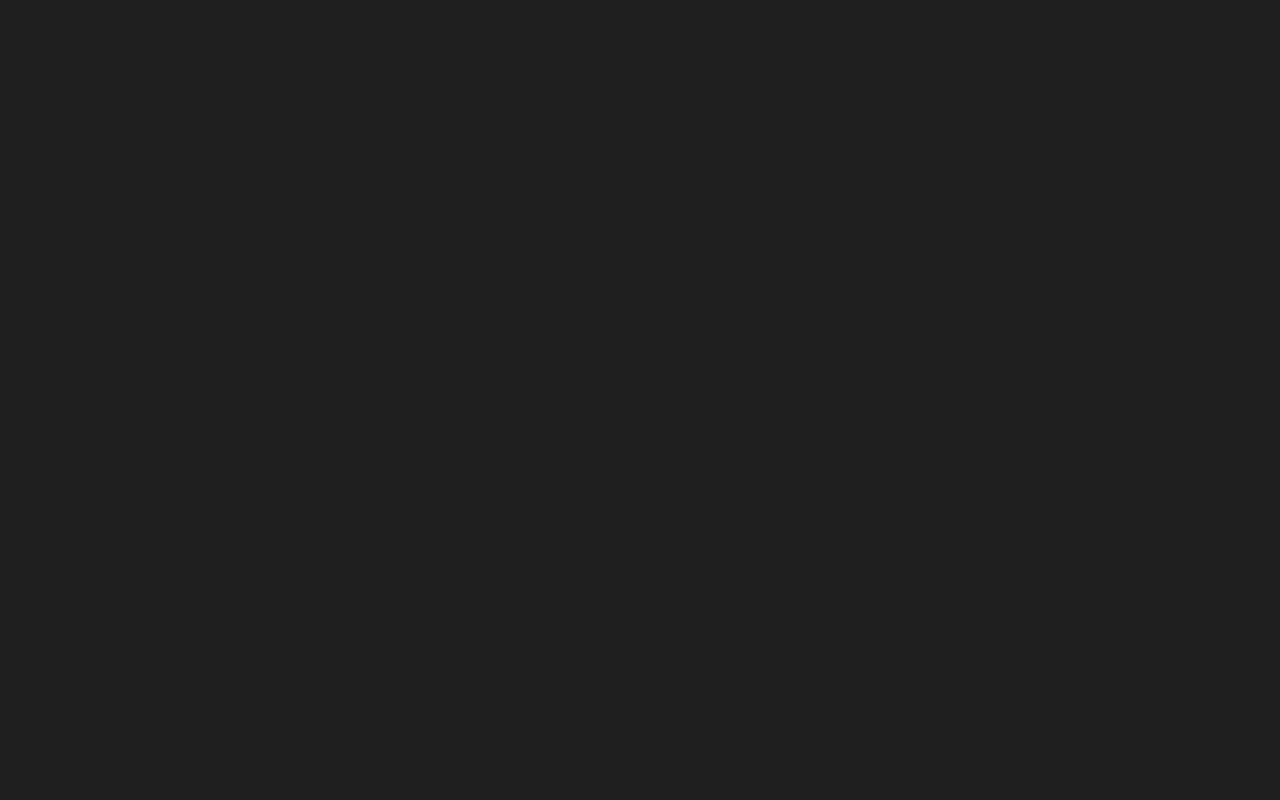
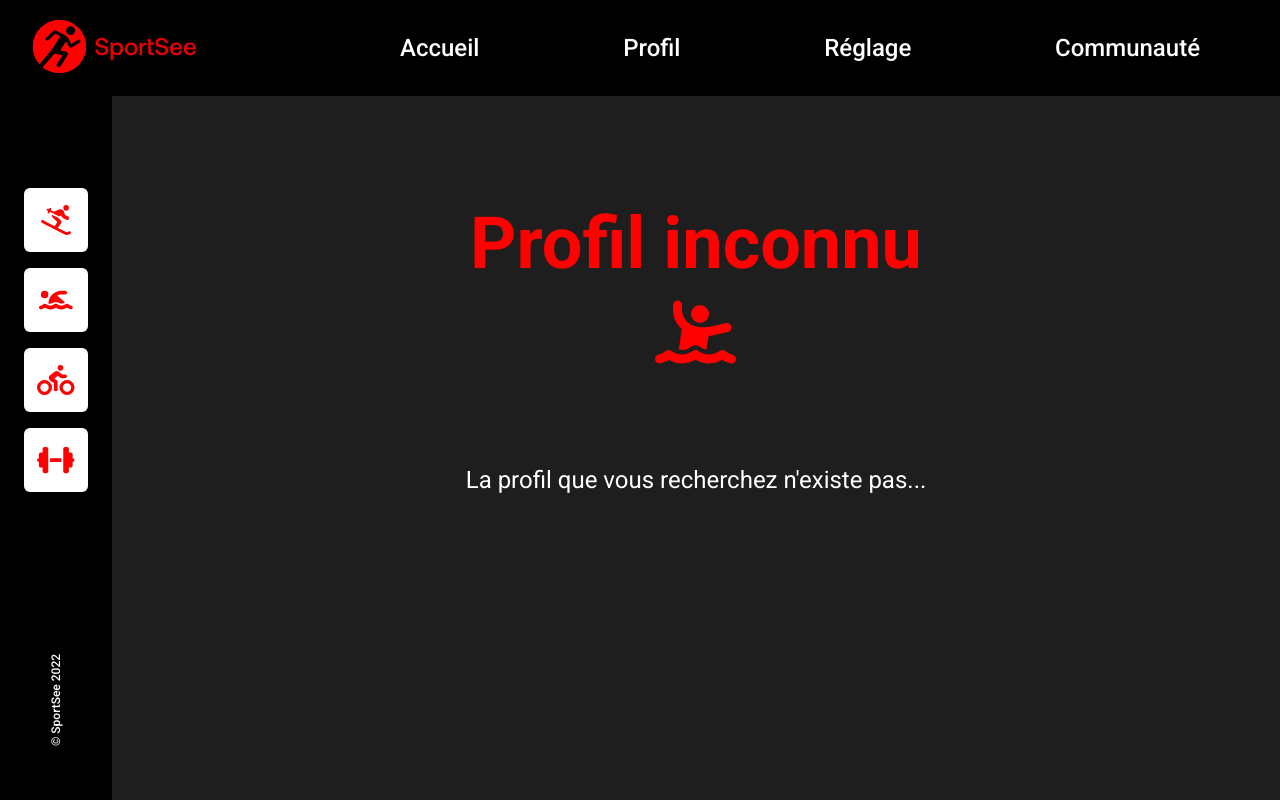
Before and after one commit to borisMontavon/BorisMontavon_12_17032022, a React (Create React App) app in the folder sportsee/: page /profil/1 in a window 1280 px wide. Before the commit this address had no page. Built offline with nearby package versions, Linux system fonts and the light colour scheme; no server answers.

Commit message:
[+] Error and profil not found page, [*] small fix on padding for main container

```diff
--- a/sportsee/src/App.js
+++ b/sportsee/src/App.js
@@ -1,12 +1,18 @@
 import { Routes, Route } from "react-router-dom";
 import "./css/compiled/compiled.css";
 import ProfilPage from "./render/profilPage";
+import ErrorPage from "./render/components/errorPage";
+import HorizontalNav from "./render/components/horizontalNav";
+import VerticalNav from "./render/components/verticalNav";
 
 function App() {
     return (
         <div className="min-h-screen bg-bgDark xl:overflow-hidden">
+            <HorizontalNav />
+            <VerticalNav />
             <Routes>
-                <Route path="/:id" element={<ProfilPage />} />
+                <Route path="/profil/:id" element={<ProfilPage />} />
+                <Route path="*" element={<ErrorPage />} />
             </Routes>
         </div>
     );
--- a/sportsee/src/css/compiled/compiled.css
+++ b/sportsee/src/css/compiled/compiled.css
@@ -305,6 +305,18 @@ Ensure the default browser behavior of the `hidden` attribute.
   grid-column: span 2 / span 2;
 }.row-span-2{
   grid-row: span 2 / span 2;
+}.my-8{
+  margin-top: 2rem;
+  margin-bottom: 2rem;
+}.my-10{
+  margin-top: 2.5rem;
+  margin-bottom: 2.5rem;
+}.my-12{
+  margin-top: 3rem;
+  margin-bottom: 3rem;
+}.my-16{
+  margin-top: 4rem;
+  margin-bottom: 4rem;
 }.ml-28{
   margin-left: 7rem;
 }.mt-24{
@@ -317,6 +329,10 @@ Ensure the default browser behavior of the `hidden` attribute.
   margin-bottom: 1.5rem;
 }.mb-4{
   margin-bottom: 1rem;
+}.mb-8{
+  margin-bottom: 2rem;
+}.mt-4{
+  margin-top: 1rem;
 }.inline{
   display: inline;
 }.flex{
@@ -402,6 +418,8 @@ Ensure the default browser behavior of the `hidden` attribute.
   padding: 1rem;
 }.p-2{
   padding: 0.5rem;
+}.p-6{
+  padding: 1.5rem;
 }.px-24{
   padding-left: 6rem;
   padding-right: 6rem;
@@ -420,6 +438,16 @@ Ensure the default browser behavior of the `hidden` attribute.
 }.px-20{
   padding-left: 5rem;
   padding-right: 5rem;
+}.pt-12{
+  padding-top: 3rem;
+}.pr-24{
+  padding-right: 6rem;
+}.pl-52{
+  padding-left: 13rem;
+}.pt-36{
+  padding-top: 9rem;
+}.pb-12{
+  padding-bottom: 3rem;
 }.text-center{
   text-align: center;
 }.text-xl{
@@ -446,6 +474,18 @@ Ensure the default browser behavior of the `hidden` attribute.
 }.text-base{
   font-size: 1rem;
   line-height: 1.5rem;
+}.text-8xl{
+  font-size: 6rem;
+  line-height: 1;
+}.text-9xl{
+  font-size: 8rem;
+  line-height: 1;
+}.text-4xl{
+  font-size: 2.25rem;
+  line-height: 2.5rem;
+}.text-7xl{
+  font-size: 4.5rem;
+  line-height: 1;
 }.font-bold{
   font-weight: 700;
 }.font-medium{
@@ -464,6 +504,8 @@ Ensure the default browser behavior of the `hidden` attribute.
   color: var(--white);
 }.text-textMuted{
   color: var(--text-muted);
+}.underline{
+  text-decoration-line: underline;
 }.transition-all{
   transition-property: all;
   transition-timing-function: cubic-bezier(0.4, 0, 0.2, 1);
@@ -509,6 +551,10 @@ Ensure the default browser behavior of the `hidden` attribute.
     grid-column: span 3 / span 3;
   }.xl\:col-span-1{
     grid-column: span 1 / span 1;
+  }.xl\:ml-28{
+    margin-left: 7rem;
+  }.xl\:mt-24{
+    margin-top: 6rem;
   }.xl\:grid-cols-4{
     grid-template-columns: repeat(4, minmax(0, 1fr));
   }.xl\:grid-rows-2{
--- /dev/null
+++ b/sportsee/src/render/components/errorPage.js
@@ -0,0 +1,16 @@
+import { FontAwesomeIcon } from "@fortawesome/react-fontawesome";
+import { faPersonDrowning } from "@fortawesome/free-solid-svg-icons";
+
+function ErrorPage() {
+    return (
+        <div className="pr-24 pl-52 pt-36 pb-12 flex flex-col justify-center items-center">
+            <div className="my-16 flex flex-col justify-center items-center">
+                <span className="text-7xl text-primary font-bold">404</span>
+                <FontAwesomeIcon icon={faPersonDrowning} className="text-7xl text-primary mt-4" />
+            </div>
+            <span className="text-2xl text-white font-normal my-8">La page que vous recherchez n'existe pas...</span>
+        </div>
+    );
+}
+
+export default ErrorPage;
--- /dev/null
+++ b/sportsee/src/render/components/profilNotfoundPage.js
@@ -0,0 +1,16 @@
+import { FontAwesomeIcon } from "@fortawesome/react-fontawesome";
+import { faPersonDrowning } from "@fortawesome/free-solid-svg-icons";
+
+function ProfilNotFoundPage() {
+    return (
+        <div className="pr-24 pl-52 pt-36 pb-12 flex flex-col justify-center items-center">
+            <div className="my-16 flex flex-col justify-center items-center">
+                <span className="text-7xl text-primary font-bold">Profil inconnu</span>
+                <FontAwesomeIcon icon={faPersonDrowning} className="text-7xl text-primary mt-4" />
+            </div>
+            <span className="text-2xl text-white font-normal my-8">La profil que vous recherchez n'existe pas...</span>
+        </div>
+    );
+}
+
+export default ProfilNotFoundPage;
--- a/sportsee/src/render/profilPage.js
+++ b/sportsee/src/render/profilPage.js
@@ -1,7 +1,5 @@
 import { useState, useEffect } from "react";
 import { useParams } from "react-router-dom";
-import HorizontalNav from "./components/horizontalNav";
-import VerticalNav from "./components/verticalNav";
 import DataService from "../services/dataService";
 import DataFormattingService from "../services/dataFormattingService";
 import Introduction from "./components/introduction";
@@ -10,6 +8,7 @@ import PerformanceGraph from "./components/graphs/performanceGraph";
 import ScoreGraph from "./components/graphs/scoreGraph";
 import CountCards from "./components/countCards";
 import ActivityGraph from "./components/graphs/activityGraph";
+import ProfilNotFoundPage from "./components/profilNotfoundPage";
 
 function ProfilPage() {
     const { id } = useParams();
@@ -19,11 +18,17 @@ function ProfilPage() {
     const [performanceData, setPerformanceData] = useState([]);
     const [scoreData, setScoreData] = useState({});
     const [countData, setCountData] = useState([]);
+    const [existingId, setExistingId] = useState(false);
 
     useEffect(() => {
 
         async function getData() {
             const userData = await DataService.GetUserData(id);
+
+            if (userData.data === undefined) {
+                setExistingId(false);
+            } else {
+                setExistingId(true);
 
                 // Saving in a state the firstName formatted data we got from the service
                 setFirstNameData(DataFormattingService.formatNameData(userData));
@@ -43,15 +48,17 @@ function ProfilPage() {
                 // Saving in a state the consumed count formatted data we got from the service
                 setCountData(DataFormattingService.formatCountData(userData));
             }
+        }
 
         getData();
     }, [id]);
 
+    if (!existingId) {
+        return <ProfilNotFoundPage />
+    }
+
     return (
-        <>
-            <HorizontalNav />
-            <VerticalNav />
-            <div className="ml-28 mt-24 px-24 py-12 h-full">
+        <div className="pr-24 pl-52 pt-36 pb-12 h-full">
             <div className="mb-14">
                 <Introduction firstNameData={firstNameData} />
             </div>
@@ -73,7 +80,6 @@ function ProfilPage() {
                 </div>
             </div>
         </div>
-        </>
     );
 }
 
```
Lines whose indentation alone changed are shown as unchanged.
